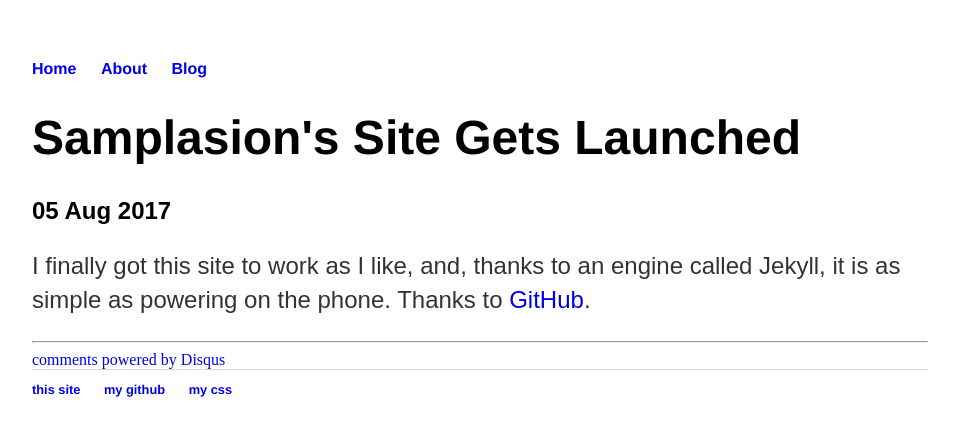
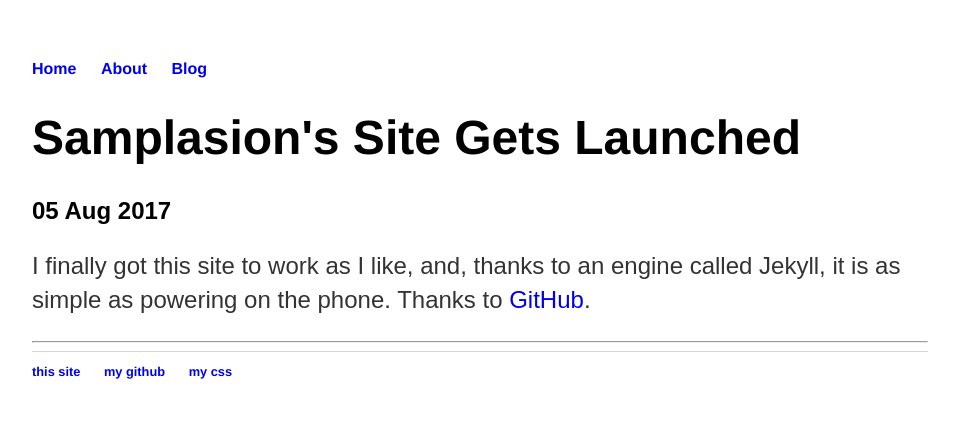
Before and after one commit to Samplasion/samplasion.github.iold, a Jekyll site: the page built from _posts/2017-08-05-samplasion-s-site-gets-launched.md, in a window 1280 px wide. Shown: the top 436 px of the page, without its empty margins (160-1119 px from the left). Built offline with Jekyll 4.4.1, drawn with Linux system fonts in a browser that asks for light colours; a script that is not in the unit is left out; comment, search, counter and statistics services are not loaded; part of the change alters nothing that is shown.

Commit message:
DISQUS!!

```diff
--- a/_includes/disqus.html
+++ b/_includes/disqus.html
@@ -1,13 +1,20 @@
 <div id="disqus_thread"></div>
-    <script type="text/javascript">
-        /* * * CONFIGURATION VARIABLES: EDIT BEFORE PASTING INTO YOUR WEBPAGE * * */
-        var disqus_shortname = 'samplasion'; // required: replace example with your forum shortname
-        /* * * DON'T EDIT BELOW THIS LINE * * */
-        (function() {
-            var dsq = document.createElement('script'); dsq.type = 'text/javascript'; dsq.async = true;
-            dsq.src = '//' + disqus_shortname + '.disqus.com/embed.js';
-            (document.getElementsByTagName('head')[0] || document.getElementsByTagName('body')[0]).appendChild(dsq);
-        })();
-    </script>
-    <noscript>Please enable JavaScript to view the <a href="http://disqus.com/?ref_noscript">comments powered by Disqus.</a></noscript>
-    <a href="http://disqus.com" class="dsq-brlink">comments powered by <span class="logo-disqus">Disqus</span></a>
+<script>
+
+/**
+*  RECOMMENDED CONFIGURATION VARIABLES: EDIT AND UNCOMMENT THE SECTION BELOW TO INSERT DYNAMIC VALUES FROM YOUR PLATFORM OR CMS.
+*  LEARN WHY DEFINING THESE VARIABLES IS IMPORTANT: https://disqus.com/admin/universalcode/#configuration-variables*/
+/**/
+var disqus_config = function () {
+this.page.url = "https://samplasion.github.io";  // Replace PAGE_URL with your page's canonical URL variable
+this.page.identifier = PAGE_IDENTIFIER; // Replace PAGE_IDENTIFIER with your page's unique identifier variable
+};
+
+(function() { // DON'T EDIT BELOW THIS LINE
+var d = document, s = d.createElement('script');
+s.src = 'https://samplasion.disqus.com/embed.js';
+s.setAttribute('data-timestamp', +new Date());
+(d.head || d.body).appendChild(s);
+})();
+</script>
+<noscript>Please enable JavaScript to view the <a href="https://disqus.com/?ref_noscript">comments powered by Disqus.</a></noscript>
```
